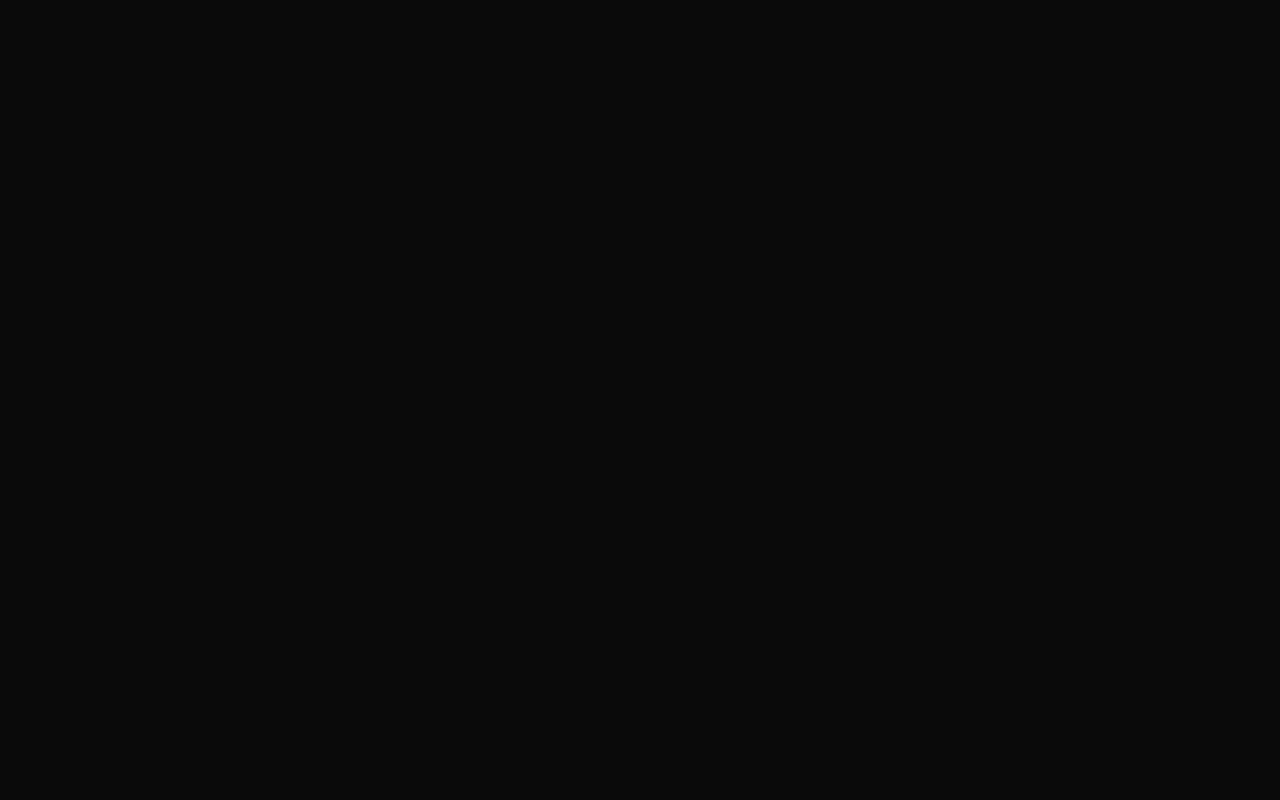
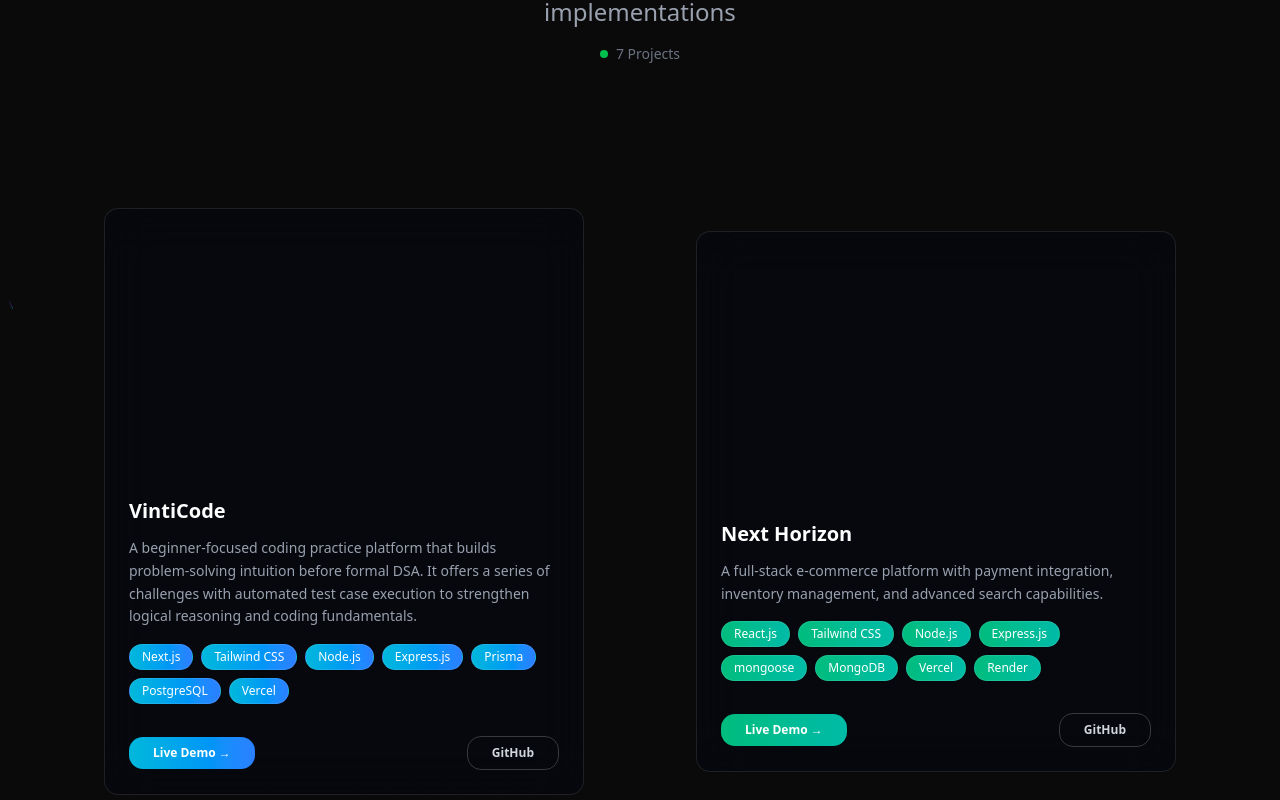
Before and after one commit to yatinsingh2007/yatin-singh-portfolio, a Next.js app: page /project in a window 1280 px wide. Shown: the part 260-1060 px from the top of the page. Before the commit the page ends 800 px from the top, so only its background shows below. Built offline with nearby package versions, Linux system fonts and the light colour scheme.

Commit message:
projects added

```diff
--- a/app/about/page.js
+++ b/app/about/page.js
@@ -35,7 +35,7 @@ export default function About() {
             initial={{ opacity: 0, x: -50 }}
             animate={{ opacity: 1, x: 0 }}
             transition={{ duration: 0.8, ease: "easeOut" }}
-            className="relative flex justify-center lg:justify-end"
+            className="relative flex justify-center"
           >
             <div className="relative w-64 h-64 sm:w-80 sm:h-80 lg:w-96 lg:h-96 group">
               <div className="absolute -inset-1 bg-gradient-to-r from-indigo-500 to-purple-600 rounded-full blur opacity-75 group-hover:opacity-100 transition duration-1000 group-hover:duration-200 animate-tilt" />
--- a/app/education/page.js
+++ b/app/education/page.js
@@ -11,7 +11,7 @@ export default function Education(){
             startDate: "August 2024",
             endDate: "Present",
             grade: "CGPA: 7.76/10",
-            description: "Focused on software engineering, data structures, algorithms, and web development. Completed projects in machine learning and full-stack development.",
+            description: "Focused on software engineering, data structures, algorithms, web development and AIML",
         },
         {
             degree: "Higher Secondary Education (12th Grade)",
--- a/app/globals.css
+++ b/app/globals.css
@@ -116,6 +116,10 @@
   color-scheme: dark;
 }
 
+::webkit-scrollbar {
+    display: none;
+}
+
 
 @layer base {
   * {
--- a/app/project/page.js
+++ b/app/project/page.js
@@ -1,8 +1,176 @@
 "use client"
+import { BackgroundBeams } from "@/components/ui/background-beams"
+import { NavbarDemo } from "@/section/Navbar"
+import { CardContainer, CardBody, CardItem } from "@/components/ui/3d-card"
+import Link from "next/link"
+import Footer from "@/section/Footer"
+
 export default function Project(){
+    const projects = [
+        {
+            id: 1,
+            title: "VintiCode",
+            description: "A beginner-focused coding practice platform that builds problem-solving intuition before formal DSA. It offers a series of challenges with automated test case execution to strengthen logical reasoning and coding fundamentals.",
+            image: "/vinticode.png",
+            techStack: ["Next.js", "Tailwind CSS", "Node.js", "Express.js", "Prisma" , "PostgreSQL" , "Vercel"],
+            liveUrl: "https://vinticode.vercel.app/",
+            githubUrl: "https://github.com/yatinsingh2007/VintiCode",
+            gradient: "from-cyan-500 to-blue-500"
+        },
+        {
+            id: 2,
+            title: "Next Horizon",
+            description: "A full-stack e-commerce platform with payment integration, inventory management, and advanced search capabilities.",
+            image: "/nexthorizon.png",
+            techStack: ["React.js", "Tailwind CSS", "Node.js", "Express.js", "mongoose" , "MongoDB" , "Vercel" , "Render"],
+            liveUrl: "https://next-horizon-nine.vercel.app/",
+            githubUrl: "https://github.com/yatinsingh2007/Next-Horizon",
+            gradient: "from-emerald-500 to-teal-500"
+        },
+        {
+            id: 3,
+            title: "Tic-Tac-Toe`",
+            description: "Modern social networking pla`tform with real-time messaging, media sharing, and AI-powered content recommendations.",
+            image: "/api/placeholder/400/300",
+            techStack: ["React","Tailwind CSS"],
+            liveUrl: "https://tic-tac-toe-rust-rho.vercel.app/",
+            githubUrl: "https://github.com/yatinsingh2007/Tic-Tac-Toe",
+            gradient: "from-purple-500 to-pink-500"
+        },
+        {
+            id: 4,
+            title: "Neura Chat",
+            description: "Collaborative project management tool with kanban boards, time tracking, and team analytics.",
+            image: "/neurachat.png",
+            techStack: ["React.js" , "Tailwind CSS" , "Gemini API" , "Vercel"],
+            liveUrl: "https://neura-chat.netlify.app/",
+            githubUrl: "https://github.com/yatinsingh2007/Neura-Chat",
+            gradient: "from-orange-500 to-red-500"
+        },
+        {
+            id: 5,
+            title: "Claude Chef",
+            description: "Created A website where use gets recipes based on whatever ingredient they have.",
+            image: "/chefclaude.png",
+            techStack: ["React.js" , "Tailwind CSS" , "Gemini API" , "Vercel"],
+            liveUrl: "https://claude-chef.netlify.app",
+            githubUrl: "https://github.com/yatinsingh2007/Claude-Chef",
+            gradient: "from-indigo-500 to-blue-500"
+        },
+        {
+            id: 6,
+            title: "SteamPunk",
+            description: "Comprehensive health and fitness application with workout plans, nutrition tracking, and progress analytics.",
+            image: "/steam.png",
+            techStack: ["HTML5" , "CSS3" , "Github Pages"],
+            liveUrl: "https://yatinsingh2007.github.io/Project_Capstone_1.0/ProjectSteampunk1.0.html",
+            githubUrl: "https://github.com/yatinsingh2007/Project_Capstone_1.0",
+            gradient: "from-green-500 to-emerald-500"
+        } ,
+        {
+            id: 7,
+            title: "Calculator",
+            description: "",
+            image: "/calculator.png",
+            techStack: ["React.js" , "Tailwind CSS" , "Vercel"],
+            liveUrl: "https://calculatoryatin.netlify.app/",
+            githubUrl: "https://github.com/yatinsingh2007/Calculator",
+            gradient: "from-green-500 to-emerald-500"
+        }
+    ]
+
     return (
-        <>
+        <div className="min-h-screen relative">
+            <NavbarDemo />
+            <BackgroundBeams />
 
-        </>
+            <div className="relative z-10 pt-32 pb-16 px-4">
+                <div className="max-w-7xl mx-auto text-center">
+                    <h1 className="text-5xl md:text-7xl font-bold mb-6 bg-gradient-to-r from-cyan-400 via-blue-500 to-purple-600 bg-clip-text text-transparent animate-gradient">
+                        My Projects
+                    </h1>
+                    <p className="text-xl md:text-2xl text-gray-400 max-w-3xl mx-auto mb-4">
+                        Explore my portfolio of innovative solutions and creative implementations
+                    </p>
+                    <div className="flex items-center justify-center gap-4 text-sm text-gray-500">
+                        <span className="flex items-center gap-2">
+                            <span className="w-2 h-2 bg-green-500 rounded-full animate-pulse"></span>
+                            {projects.length} Projects
+                        </span>
+                    </div>
+                </div>
+            </div>
+
+            <div className="relative z-10 px-4 pb-20">
+                <div className="max-w-6xl mx-auto grid grid-cols-1 md:grid-cols-2 gap-8 justify-items-center">
+                    {projects.map((project) => (
+                        <CardContainer key={project.id} className="inter-var">
+                            <CardBody className="bg-gray-950/50 relative group/card border border-white/[0.1] w-auto sm:w-[30rem] h-auto rounded-xl p-6 backdrop-blur-xl">
+                                <CardItem
+                                    translateZ="100"
+                                >
+                                    <div className="relative w-full h-60 rounded-xl overflow-hidden">
+                                        <div className={`absolute inset-0 bg-gradient-to-br ${project.gradient} opacity-20 group-hover/card:opacity-30 transition-opacity duration-300`}></div>
+                                        <div className="absolute inset-0 flex items-center justify-center">
+                                            <div className="text-6xl opacity-20">🚀</div>
+                                        </div>
+                                        <div className="absolute inset-0 bg-gradient-to-br from-gray-800 to-gray-900"></div>
+                                    </div>
+                                </CardItem>
+
+                                <CardItem
+                                    translateZ="50"
+                                    className="text-xl font-bold text-white mt-6"
+                                >
+                                    {project.title}
+                                </CardItem>
+
+                                <CardItem
+                                    as="p"
+                                    translateZ="60"
+                                    className="text-gray-400 text-sm mt-3 leading-relaxed"
+                                >
+                                    {project.description}
+                                </CardItem>
+
+                                <CardItem
+                                    translateZ="70"
+                                    className="flex flex-wrap gap-2 mt-4"
+                                >
+                                    {project.techStack.map((tech, index) => (
+                                        <span
+                                            key={index}
+                                            className={`px-3 py-1 text-xs font-medium rounded-full bg-gradient-to-r ${project.gradient} bg-opacity-10 text-white border border-white/[0.1] backdrop-blur-sm`}
+                                        >
+                                            {tech}
+                                        </span>
+                                    ))}
+                                </CardItem>
+
+                                <div className="flex justify-between items-center mt-8">
+                                    <CardItem
+                                        translateZ={80}
+                                        as={Link}
+                                        href={project.liveUrl}
+                                        className={`px-6 py-2 rounded-xl text-xs font-bold text-white bg-gradient-to-r ${project.gradient} hover:shadow-lg hover:shadow-${project.gradient.split('-')[1]}-500/50 transition-all duration-300`}
+                                    >
+                                        Live Demo →
+                                    </CardItem>
+                                    <CardItem
+                                        translateZ={80}
+                                        as={Link}
+                                        href={project.githubUrl}
+                                        className="px-6 py-2 rounded-xl text-xs font-semibold text-gray-300 border border-white/[0.2] hover:bg-white/[0.05] transition-all duration-300"
+                                    >
+                                        GitHub
+                                    </CardItem>
+                                </div>
+                            </CardBody>
+                        </CardContainer>
+                    ))}
+                </div>
+            </div>
+            <Footer />
+        </div>
     )
 }
```
